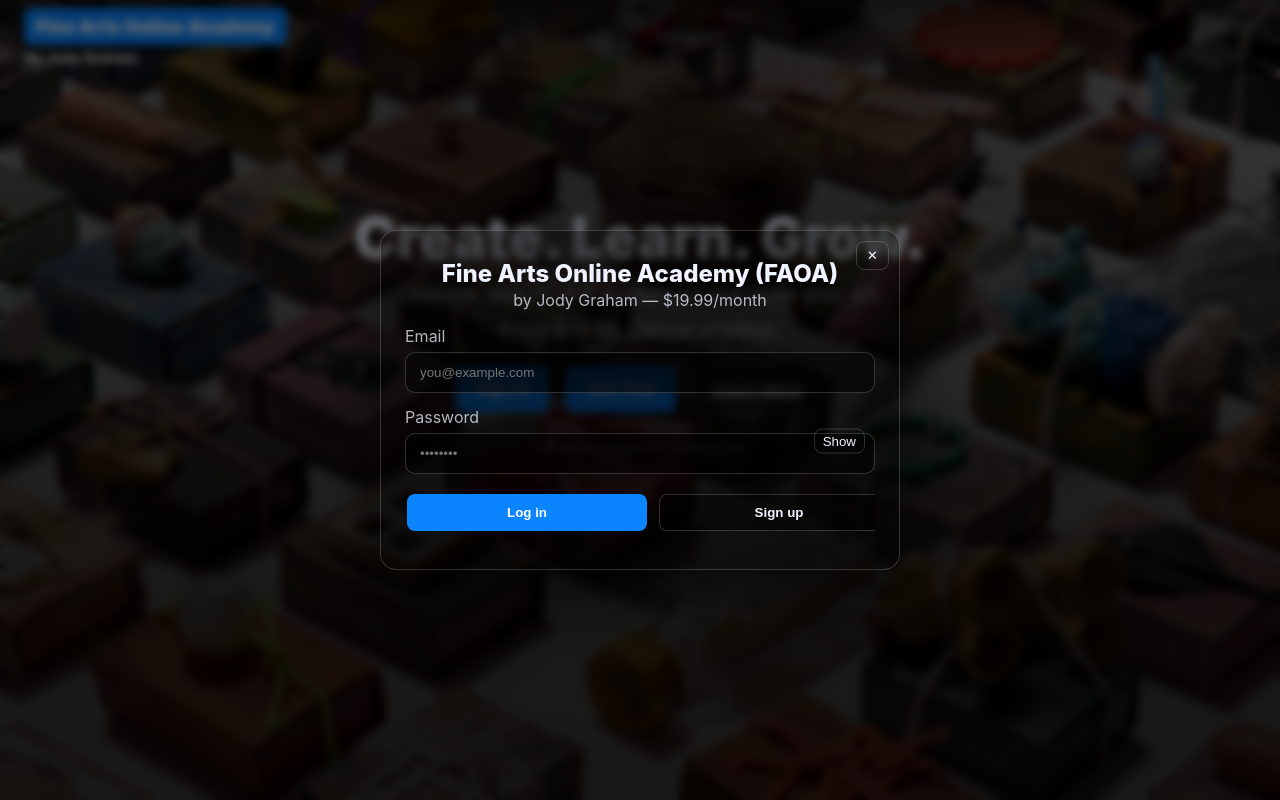
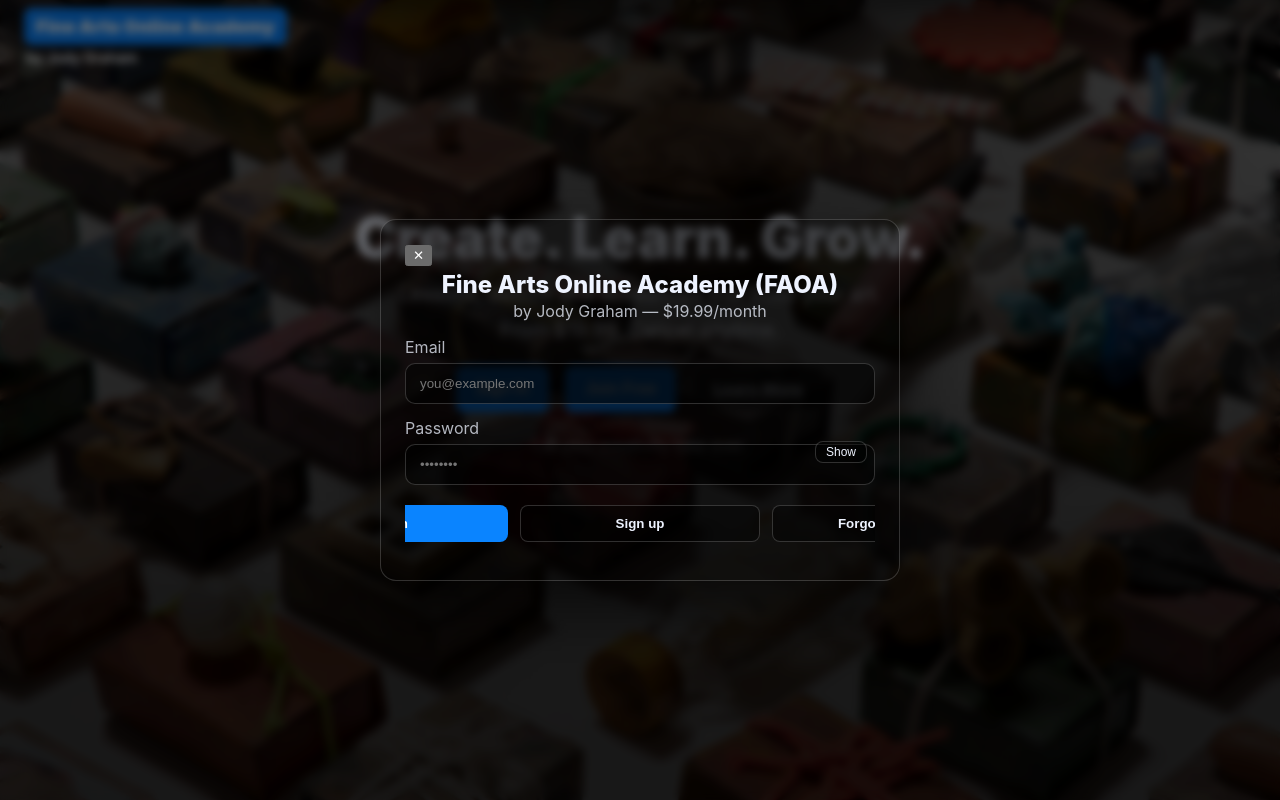
Before and after one commit to Lucas-Davies/Fine-Arts-Online-Academy-, a plain HTML site: page index.html in a window 1280 px wide. Both pictures are taken after a click on the button "Sign In". Drawn offline with Linux system fonts and the light colour scheme.

Commit message:
Update styles.css

```diff
--- a/assets/styles.css
+++ b/assets/styles.css
@@ -16,7 +16,7 @@ body{
 }
 .no-scroll{overflow:hidden}
 
-/* ===== Top nav + blue logo badge (all pages) ===== */
+/* ===== Top nav + blue logo badge ===== */
 .nav{
   position:fixed; top:0; left:0; right:0; height:64px;
   display:flex; align-items:flex-start; justify-content:space-between;
@@ -46,11 +46,11 @@ body{
 .ghost{background:rgba(0,0,0,.45); border:1px solid var(--stroke); color:var(--ink)}
 .btn:hover{filter:brightness(1.08)}
 
-/* ===== Full-bleed background + overlay (all pages) ===== */
+/* ===== Backgrounds ===== */
 .hero-wrap, .page-wrap{ min-height:100dvh; position:relative; overflow:hidden }
 .bg{
   position:absolute; inset:0;
-  background:url("./login-bg.jpg?v=12") center/cover no-repeat; /* index fallback */
+  background:url("./login-bg.jpg?v=12") center/cover no-repeat;
   filter:saturate(1.05) contrast(1.05);
 }
 .home-bg{ background:url("./home-bg.jpg?v=3") center/cover no-repeat; }
@@ -74,7 +74,6 @@ body{
 .hero-sub{ margin:10px 0 12px; color:var(--muted); font-size:clamp(14px, 2.2vw, 20px) }
 .hero-cap{ color:var(--muted); margin-top:8px }
 
-/* Landing hero buttons */
 .hero-buttons{
   display:flex; justify-content:center; gap:16px; margin:24px 0; flex-wrap:wrap;
 }
@@ -84,7 +83,7 @@ body{
 }
 .cta-btn.ghost{ background:rgba(0,0,0,.45); border:1px solid var(--stroke); color:var(--ink) }
 
-/* ===== Sign-in modal (index) ===== */
+/* ===== Sign-in modal ===== */
 .modal{
   position:fixed; inset:0; display:none; place-items:center; z-index:10;
   background:rgba(0,0,0,.55); backdrop-filter:blur(4px);
@@ -93,11 +92,7 @@ body{
 .modal .card{
   width:min(92vw, 520px); max-height:90vh; overflow:auto;
   background:var(--surface); border:1px solid var(--stroke);
-  border-radius:16px; padding:24px; box-shadow:0 24px 64px rgba(0,0,0,.65); position:relative;
-}
-.close{
-  position:absolute; right:10px; top:10px; background:transparent; border:1px solid var(--stroke); color:var(--ink);
-  border-radius:8px; padding:6px 10px; cursor:pointer;
+  border-radius:16px; padding:24px; box-shadow:0 24px 64px rgba(0,0,0,.65);
 }
 .card-title{ margin:4px 0 2px; font-weight:800; text-align:center }
 .card-sub{ margin:0 0 16px; color:var(--muted); text-align:center }
@@ -107,13 +102,25 @@ input{
   width:100%; padding:12px 14px; border-radius:10px; border:1px solid var(--stroke);
   background:rgba(0,0,0,.55); color:var(--ink);
 }
+
+/* Input wrapper for eye toggle */
 .has-eye{ position:relative }
 .eye{
-  position:absolute; right:10px; top:50%; transform:translateY(-50%);
-  background:transparent; border:1px solid var(--stroke); color:var(--ink);
-  padding:4px 8px; border-radius:8px; cursor:pointer;
+  position:absolute; right:8px; top:50%; transform:translateY(-50%);
+  background:rgba(0,0,0,.45); border:1px solid var(--stroke); color:var(--ink);
+  padding:4px 10px; border-radius:8px; cursor:pointer;
+  font-size:12px; line-height:1;
 }
-.msg{ margin:0; padding:10px; border-radius:10px; border:1px solid rgba(255,255,255,.18); background:rgba(255,91,98,.25) }
+
+/* Center buttons in modal footer */
+.row{
+  display:flex; justify-content:center; flex-wrap:wrap; gap:10px;
+}
+.msg{
+  margin:0; padding:10px;
+  border-radius:10px; border:1px solid rgba(255,255,255,.18);
+  background:rgba(255,91,98,.25);
+}
 
 /* ===== Home layout ===== */
 .wrap{
@@ -139,7 +146,7 @@ input{
 .row{
   display:grid;
   grid-auto-flow:column;
-  grid-auto-columns: clamp(160px, 32vw, 240px); /* uniform card width */
+  grid-auto-columns: clamp(160px, 32vw, 240px);
   gap:12px;
   overflow-x:auto;
   padding:6px 2px 14px;
@@ -147,14 +154,10 @@ input{
 }
 .row::-webkit-scrollbar{ display:none }
 
-/* Carousel cards (scoped so modal styles are untouched) */
 .row > .card{
-  position:relative;
-  min-height:150px;
-  border-radius:18px;
-  border:1px solid var(--stroke);
-  overflow:hidden;
-  scroll-snap-align:start;
+  position:relative; min-height:150px;
+  border-radius:18px; border:1px solid var(--stroke);
+  overflow:hidden; scroll-snap-align:start;
   display:flex; align-items:center; justify-content:center;
   text-align:center;
   background:linear-gradient(180deg, rgba(255,255,255,.08), rgba(255,255,255,.02));
```
